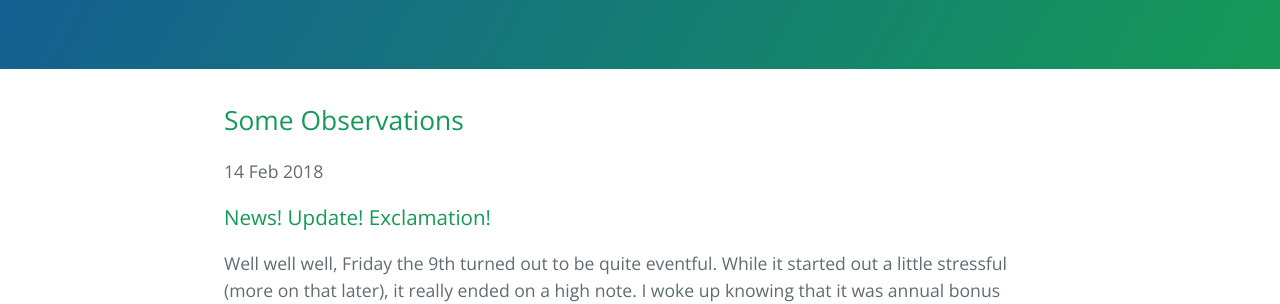
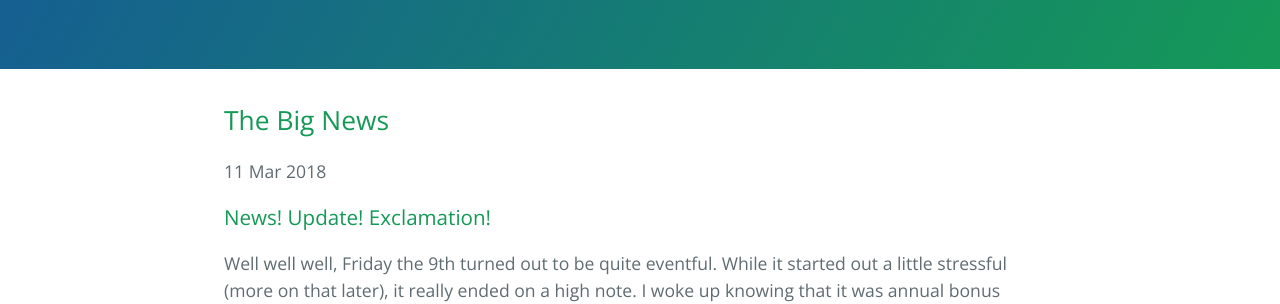
Before and after one commit to coldfashioned/coldfashioned.github.io, a Jekyll site: the page built from _posts/2018-03-11-News.md, in a window 1280 px wide. Shown: the part 314-618 px from the top of the page. Built offline with Jekyll 4.4.1, drawn with Linux system fonts in a browser that asks for light colours.

Commit message:
updating the update

```diff
--- a/_posts/2018-03-11-News.md
+++ b/_posts/2018-03-11-News.md
@@ -1,9 +1,8 @@
 ---
 layout: post
-title:  "Some Observations"
-twitter: true
-date:   2018-02-14
-tags:   tableau reflection thinking
+title:  "The Big News"
+date:   2018-03-11
+tags:   jobs machine learning happy
 ---
 ### News! Update! Exclamation!
 
```
